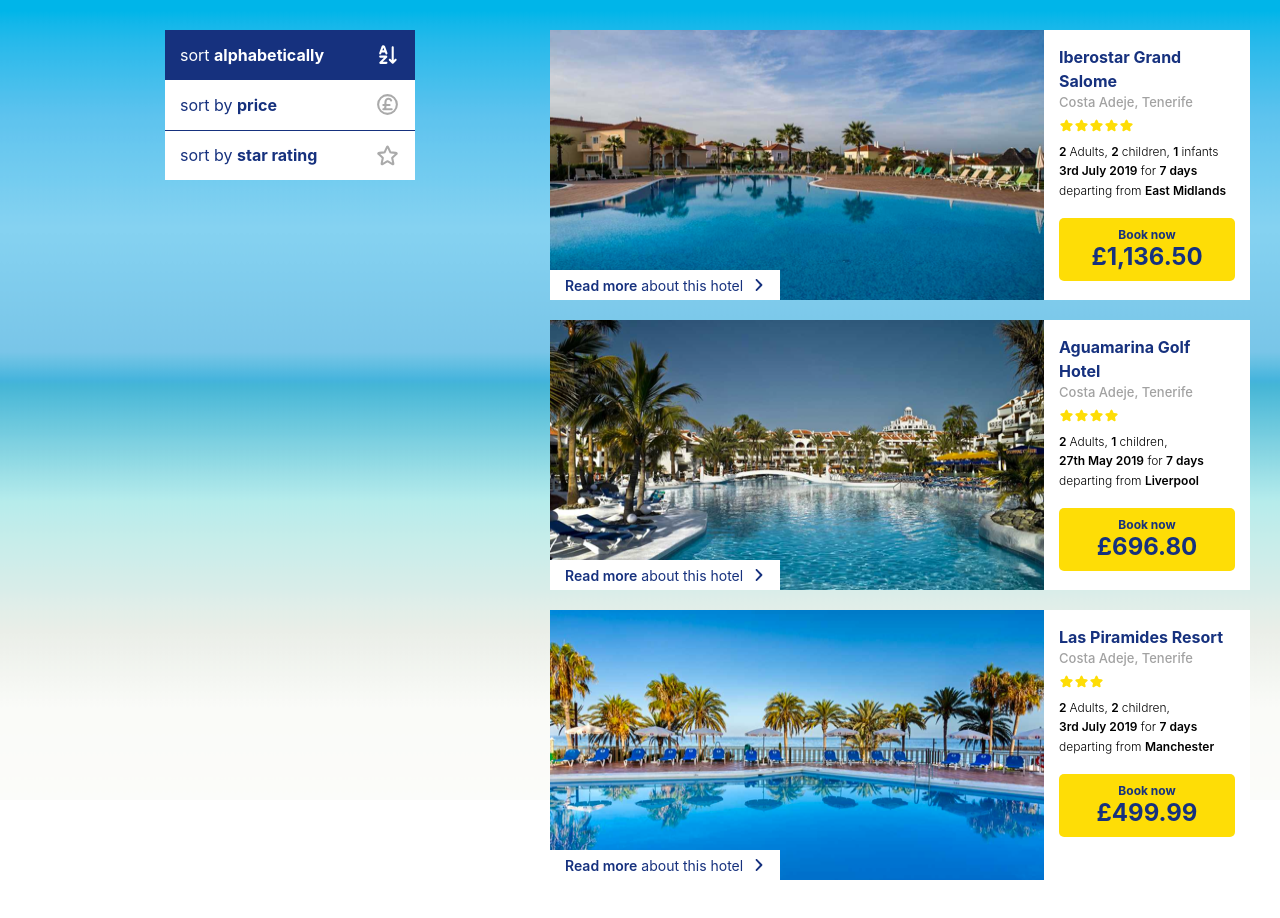
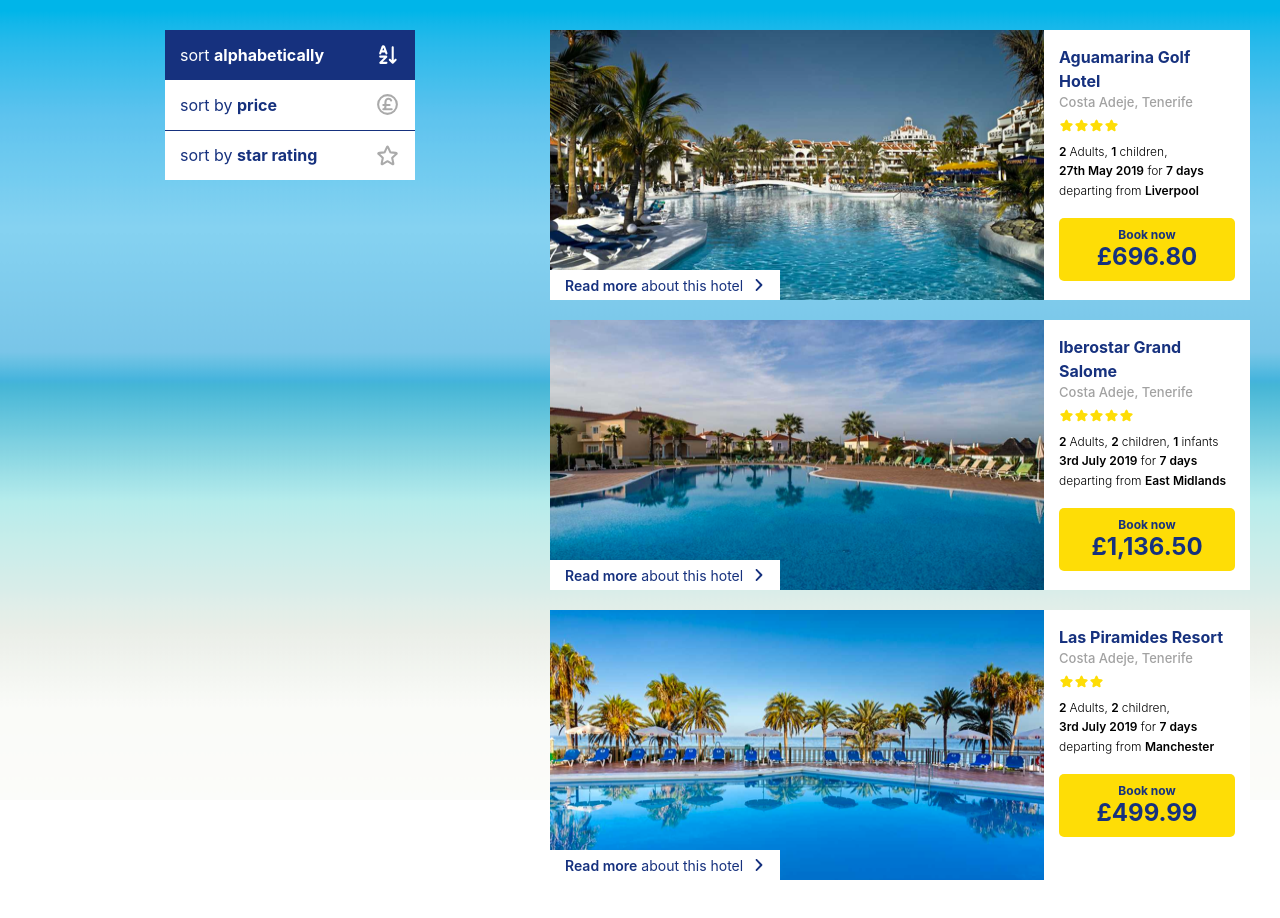
Before and after one commit to justjcurtis/otb, a React (Vite) app: page / in a window 1280 px wide. Shown: the top 918 px of the page. Built offline with nearby package versions, Linux system fonts and the light colour scheme.

Commit message:
feat: implement sorting

```diff
--- a/src/components/sortbox.jsx
+++ b/src/components/sortbox.jsx
@@ -1,4 +1,3 @@
-import { useState } from 'react'
 import colours from '../constants/colours'
 import SortBoxRow from './sortboxRow'
 import sortTypes from '../constants/sortTypes'
@@ -13,17 +12,19 @@ const styles = {
   },
 }
 
-const SortBox = () => {
-  const [selected, setSelected] = useState(sortTypes.alphabetically)
-
-  const handleClick = (sortType) => {
-    setSelected(sortType)
+const SortBox = ({ sortType, isReversed, setSort }) => {
+  const handleSortTypeClick = (nextSortType) => {
+    if (nextSortType == sortType) {
+      setSort({ sortType, isReversed: !isReversed })
+      return
+    }
+    setSort({ sortType: nextSortType, isReversed: false })
   }
   return (
     <div style={styles.container}>
-      <SortBoxRow text="sort" boldText="alphabetically" onClick={handleClick} sortType={sortTypes.alphabetically} isSelected={selected == sortTypes.alphabetically} hasBorder />
-      <SortBoxRow text="sort by" boldText="price" onClick={handleClick} sortType={sortTypes.price} isSelected={selected == sortTypes.price} hasBorder />
-      <SortBoxRow text="sort by" boldText="star rating" onClick={handleClick} sortType={sortTypes.rating} isSelected={selected == sortTypes.rating} />
+      <SortBoxRow text="sort" boldText="alphabetically" onClick={handleSortTypeClick} sortType={sortTypes.alphabetically} isSelected={sortType == sortTypes.alphabetically} hasBorder />
+      <SortBoxRow text="sort by" boldText="price" onClick={handleSortTypeClick} sortType={sortTypes.price} isSelected={sortType == sortTypes.price} hasBorder />
+      <SortBoxRow text="sort by" boldText="star rating" onClick={handleSortTypeClick} sortType={sortTypes.rating} isSelected={sortType == sortTypes.rating} />
     </div >
   )
 }
--- a/src/components/sortboxRow.jsx
+++ b/src/components/sortboxRow.jsx
@@ -16,6 +16,7 @@ const styles = {
     height: 50,
     alignItems: 'center',
     backgroundColor: colours.white,
+    cursor: 'pointer',
   },
   border: {
     borderBottom: `1px solid ${colours.darkBlue}`
--- /dev/null
+++ b/src/utils/bookingSort.js
@@ -0,0 +1,18 @@
+import sortTypes from "../constants/sortTypes"
+const bookingSort = {
+    [sortTypes.alphabetically]: (a, b) => {
+        if (a.title < b.title) return -1
+        if (a.title > b.title) return 1
+    },
+    [sortTypes.price]: (a, b) => {
+        const aPrice = parseFloat(a.price)
+        const bPrice = parseFloat(b.price)
+        if (aPrice < bPrice) return -1
+        if (aPrice > bPrice) return 1
+    },
+    [sortTypes.rating]: (a, b) => {
+        if (a.starRating < b.starRating) return 1
+        if (a.starRating > b.starRating) return -1
+    }
+}
+export default bookingSort
--- a/src/views/mainView.jsx
+++ b/src/views/mainView.jsx
@@ -1,4 +1,7 @@
+import { useState } from 'react';
+import sortTypes from '../constants/sortTypes';
 import bookinfo from '../constants/bookingInfo'
+import bookingSort from '../utils/bookingSort';
 import SortBox from '../components/sortbox';
 import BookingCard from '../components/bookingCard';
 
@@ -22,13 +25,23 @@ const styles = {
   }
 }
 const MainView = () => {
+  const [{ sortType, isReversed }, setSort] = useState({
+    sortType: sortTypes.alphabetically,
+    isReversed: false,
+  })
+  const sortedBookings = bookinfo.sort(bookingSort[sortType])
+  if (isReversed) sortedBookings.reverse()
   return (
     <div style={styles.container}>
       <div style={styles.sortBoxContainer}>
-        <SortBox />
+        <SortBox
+          sortType={sortType}
+          isReversed={isReversed}
+          setSort={setSort}
+        />
       </div>
       <div style={styles.cardContainer}>
-        {bookinfo.map((booking, i) => (
+        {sortedBookings.map((booking, i) => (
           <div style={styles.card} key={i}>
             <BookingCard booking={booking} />
           </div>
```
